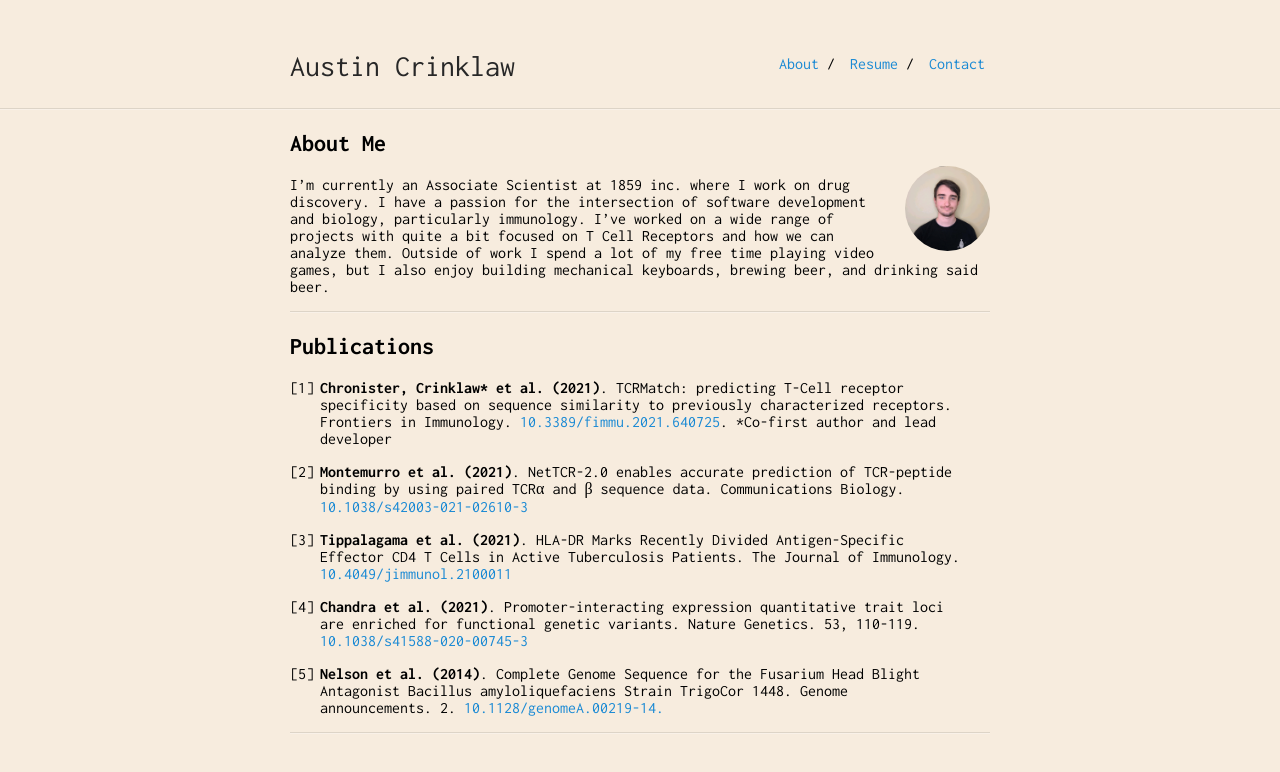
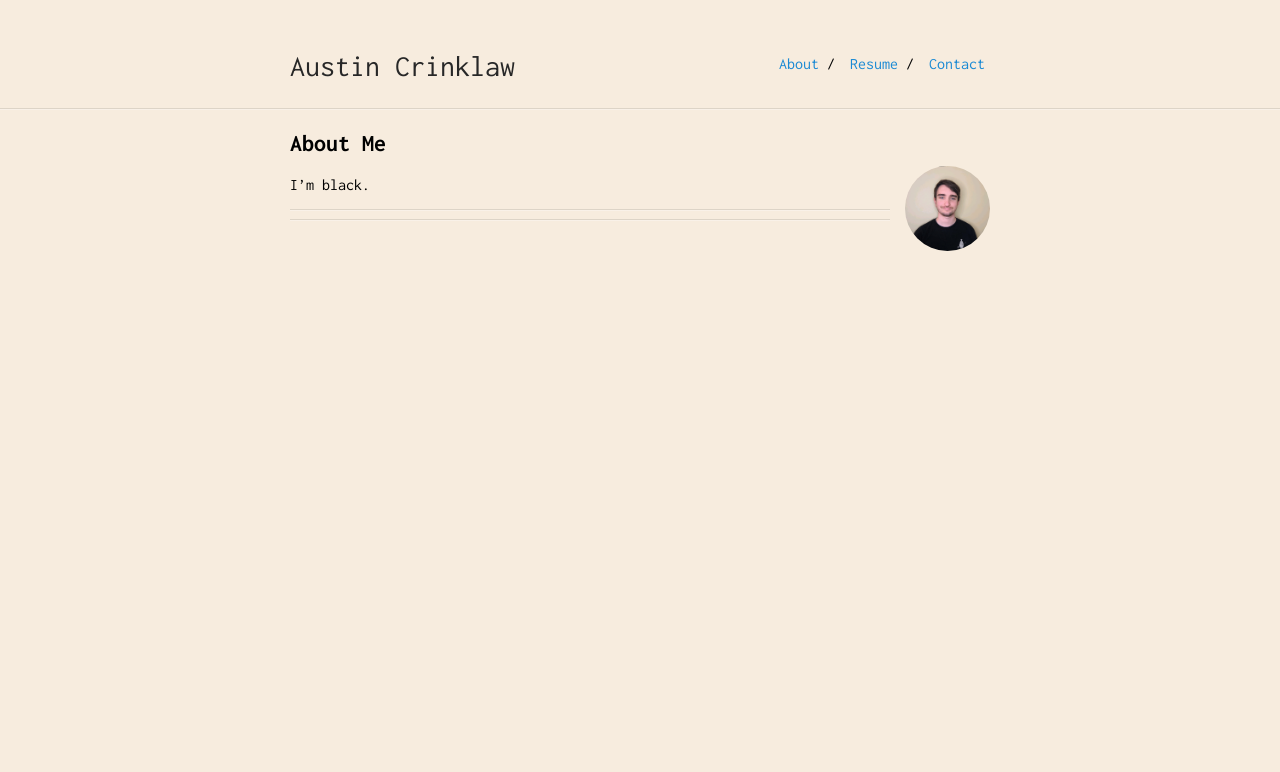
Before and after one commit to DSantosUSN/dsantosusn.github.io, a Jekyll site: the page built from index.md, in a window 1280 px wide. Shown: the top 772 px of the page. Built offline with Jekyll 4.4.1, drawn with Linux system fonts in a browser that asks for light colours.

Commit message:
Update index.md

```diff
--- a/index.md
+++ b/index.md
@@ -6,18 +6,6 @@ layout: default
 
 <img class="profile-picture" src="headshot.jpeg">
 
-I’m currently an Associate Scientist at 1859 inc. where I work on drug discovery. I have a passion for the intersection of software development and biology, particularly immunology. I’ve worked on a wide range of projects with quite a bit focused on T Cell Receptors and how we can analyze them. Outside of work I spend a lot of my free time playing video games, but I also enjoy building mechanical keyboards, brewing beer, and drinking said beer.
+I'm black.
 
 ---
-
-## Publications
-
-1. **Chronister, Crinklaw* et al. (2021)**. TCRMatch: predicting T-Cell receptor specificity based on sequence similarity to previously characterized receptors. Frontiers in Immunology. [10.3389/fimmu.2021.640725](https://www.frontiersin.org/articles/10.3389/fimmu.2021.640725/full). *Co-first author and lead developer
-
-2. **Montemurro et al. (2021)**. NetTCR-2.0 enables accurate prediction of TCR-peptide binding by using paired TCRα and β sequence data. Communications Biology. [10.1038/s42003-021-02610-3](https://doi.org/10.1038/s42003-021-02610-3)
-
-3. **Tippalagama et al. (2021)**. HLA-DR Marks Recently Divided Antigen-Specific Effector CD4 T Cells in Active Tuberculosis Patients. The Journal of Immunology. [10.4049/jimmunol.2100011](https://doi.org/10.4049/jimmunol.2100011 )
-
-4. **Chandra et al. (2021)**. Promoter-interacting expression quantitative trait loci are enriched for functional genetic variants. Nature Genetics. 53, 110-119. [10.1038/s41588-020-00745-3](https://www.nature.com/articles/s41588-020-00745-3)
-
-5. **Nelson et al. (2014)**. Complete Genome Sequence for the Fusarium Head Blight Antagonist Bacillus amyloliquefaciens Strain TrigoCor 1448. Genome announcements. 2. [10.1128/genomeA.00219-14.](https://mra.asm.org/content/2/2/e00219-14)
```
